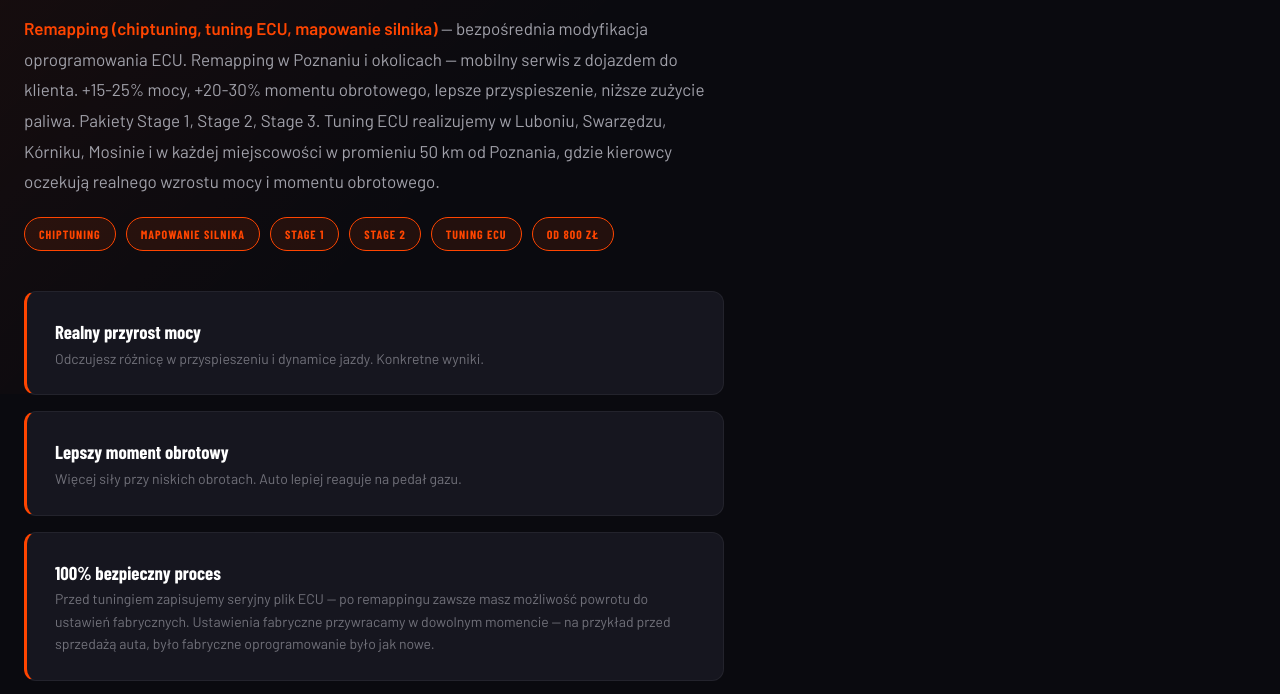
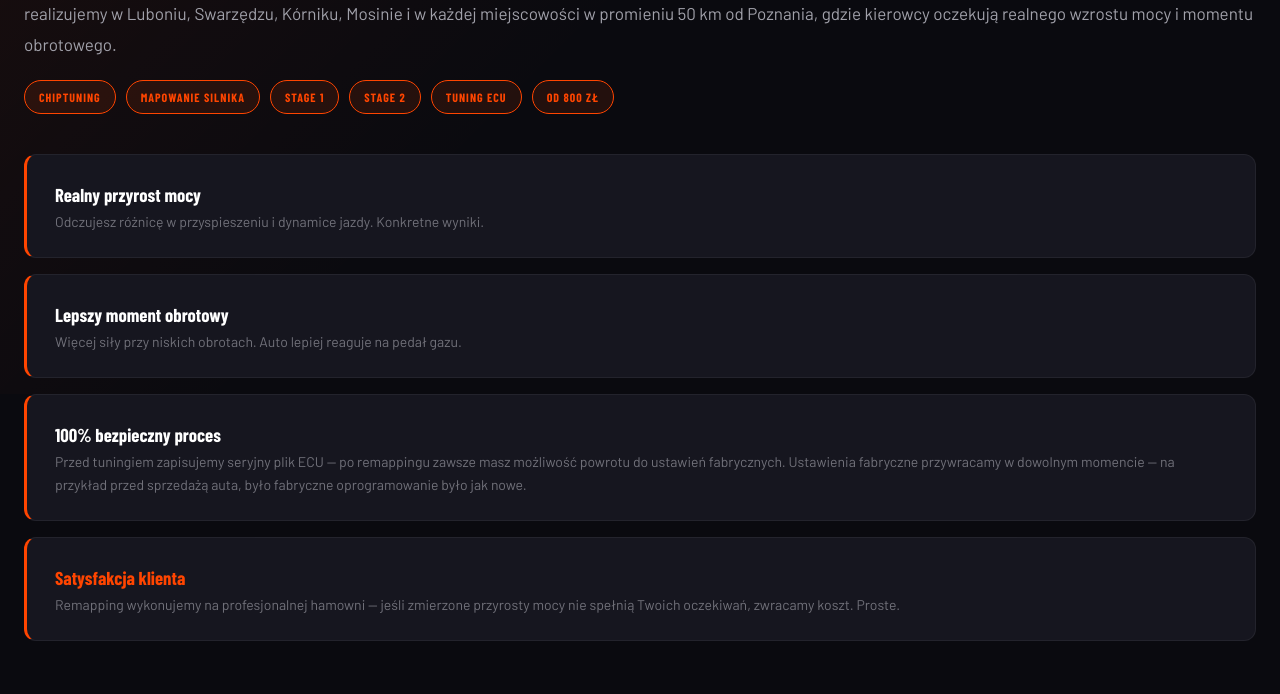
Before and after one commit to plikiecupoznan/pliki-ecu-poznan, a plain HTML site: page uslugi/remapping-poznan/index.html in a window 1280 px wide. Shown: the part 406-1100 px from the top of the page. Drawn offline with nearby package versions, Linux system fonts and the light colour scheme; a web font is replaced by a local one.

Commit message:
fix(css): remapping-poznan .hero-content i .hero-description usunięty max-width (full width)

```diff
--- a/uslugi/remapping-poznan/index.html
+++ b/uslugi/remapping-poznan/index.html
@@ -58,11 +58,10 @@ nav a.active{color:var(--accent)}
 .hero{padding:20px 0 40px;background:var(--bg-primary)}
 .hero::before{content:'';position:absolute;inset:0;background:linear-gradient(135deg,rgba(255,69,0,0.08)0%,transparent 50%)}
 .hero .container{position:relative;z-index:2}
-.hero-content{max-width:700px}
 .hero h1{font-family:var(--font-display);font-size:clamp(48px,7vw,80px);font-weight:900;text-transform:uppercase;line-height:0.95;letter-spacing:-1px;margin-bottom:16px}
 .hero h1 span{color:var(--accent)}
 .hero-tagline{font-family:var(--font-display);font-size:20px;font-weight:600;letter-spacing:2px;text-transform:uppercase;color:var(--accent);margin-bottom:16px}
-.hero-description{font-size:17px;color:var(--text-secondary);max-width:700px;line-height:1.8}
+.hero-description{font-size:17px;color:var(--text-secondary);line-height:1.8}
 .hero-services{display:flex;flex-wrap:wrap;gap:10px;margin-top:20px}
 .hero-service-tag{font-family:var(--font-display);font-size:12px;font-weight:700;letter-spacing:1px;text-transform:uppercase;padding:6px 14px;background:rgba(255,69,0,0.1);border:1px solid var(--accent);border-radius:20px;color:var(--accent)}
 .hero-stats{display:grid;grid-template-columns:repeat(3,auto);gap:24px;margin-top:32px}
```
